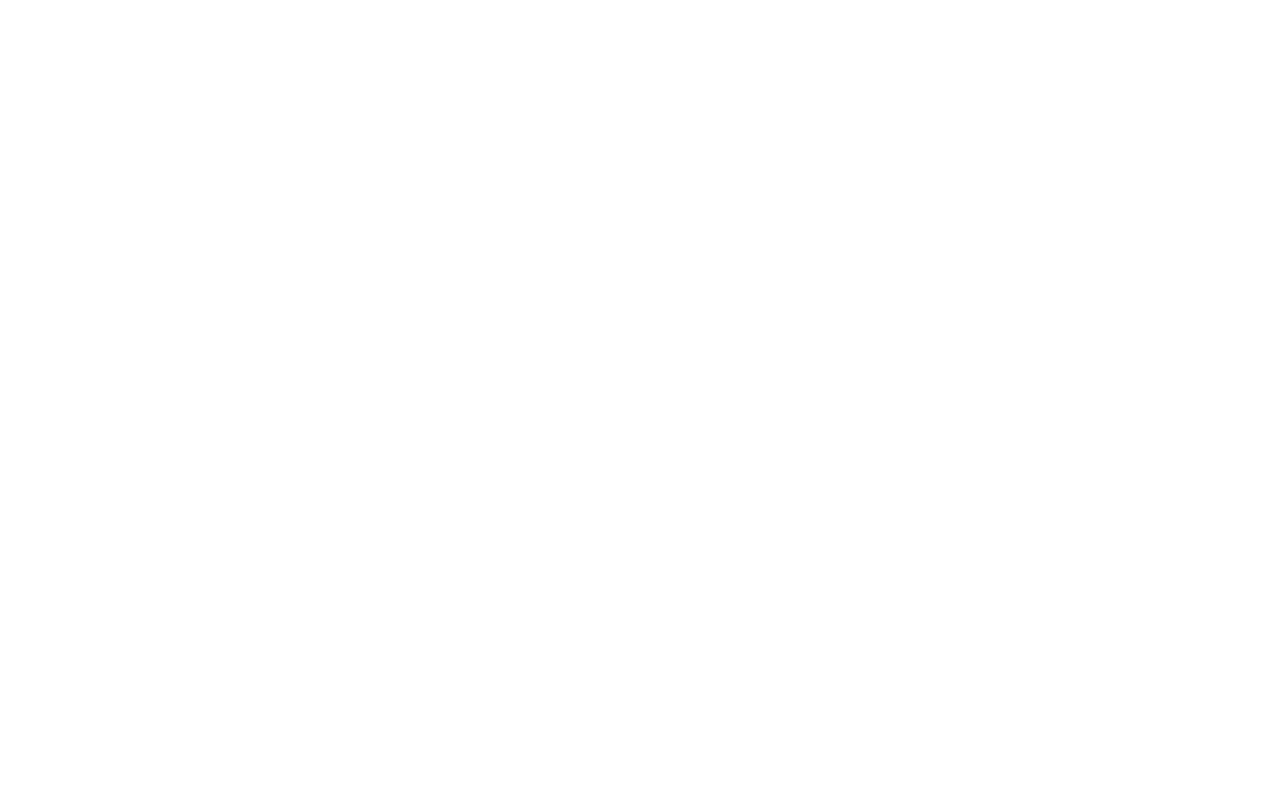
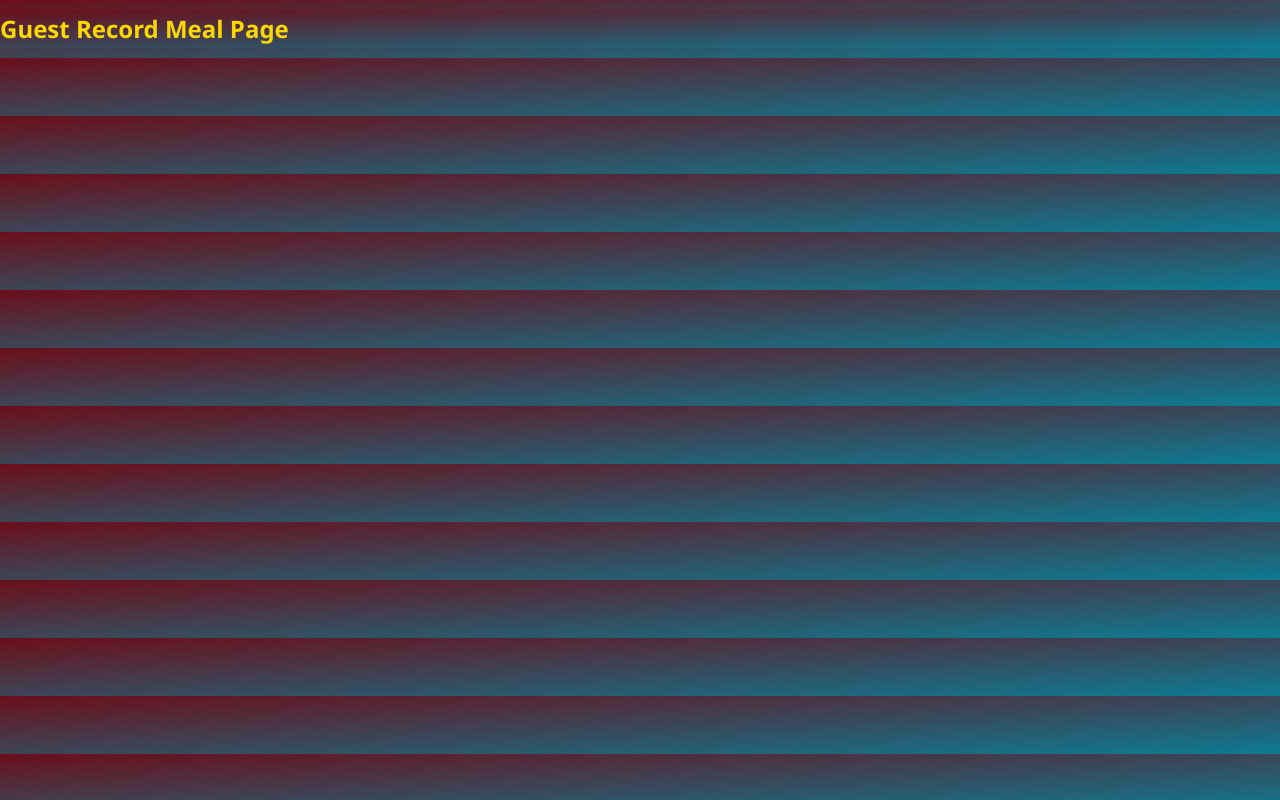
Before and after one commit to howyin/MySmartFoodChoice-React, a React (Vite) app: page /GuestRecordMeal in a window 1280 px wide. Before the commit this address had no page. Built offline with nearby package versions, Linux system fonts and the light colour scheme.

Commit message:
Add pages for guest function and export them
linking of the guest function pages

```diff
--- a/src/App.jsx
+++ b/src/App.jsx
@@ -7,6 +7,9 @@
 import HomeSignInPage from './AuthenticationPage/HomeSignInPage.jsx';
 import HomeSignUpPage from './AuthenticationPage/HomeSignUpPage.jsx';
 import Guest from './Pages/Guest.jsx';
+import GuestViewMeal from './Pages/GuestViewMeal.jsx';
+import GuestViewFood from './Pages/GuestViewFood.jsx';
+import GuestRecordMeal from './Pages/GuestRecordMeal.jsx';
 
 /* don't delete this import */
 import './App.css';
@@ -27,6 +30,9 @@
         <Route path="/SignIn" element={<HomeSignInPage />} />
         <Route path="/SignUp" element={<HomeSignUpPage />} />
         <Route path="/Guest" element={<Guest />} />
+        <Route path="/GuestRecordMeal" element={<GuestRecordMeal />} />
+        <Route path="/GuestViewMeal" element={<GuestViewMeal />} />
+        <Route path="/GuestViewFood" element={<GuestViewFood />} />
 
         {/* Add more routes as needed */}
       </Routes>
--- a/src/Pages/Guest.jsx
+++ b/src/Pages/Guest.jsx
@@ -1,4 +1,3 @@
-import React from 'react';
 import { Link } from 'react-router-dom';
 import './Guest.css';
 
@@ -7,9 +6,15 @@
     <div className="guest-container">
       <h2>Welcome, Guest!</h2>
       <div className="guest-buttons">
-        <button onClick={() => console.log('Record Meal')}>Record Meal</button>
-        <button onClick={() => console.log('View Meal History')}>View Meal History</button>
-        <button onClick={() => console.log('View Food Recipes')}>View Food Recipes</button>
+        <Link to="/GuestRecordMeal">
+          <button>Record Meal</button>
+        </Link>
+        <Link to="/GuestViewMeal">
+          <button>View Meal History</button>
+        </Link>
+        <Link to="/GuestViewFood">
+          <button>View Food Recipes</button>
+        </Link>
       </div>
       <div className="signup-link">
         <p>Don't have an account? <Link to="/signup">Sign up here</Link></p>
--- /dev/null
+++ b/src/Pages/GuestRecordMeal.jsx
@@ -0,0 +1,13 @@
+// GuestRecordMeal.jsx
+import React from 'react';
+
+function GuestRecordMeal() {
+  return (
+    <div>
+      <h2>Guest Record Meal Page</h2>
+      {}
+    </div>
+  );
+}
+
+export default GuestRecordMeal;
--- /dev/null
+++ b/src/Pages/GuestViewFood.jsx
@@ -0,0 +1,13 @@
+// GuestViewMeal.jsx
+import React from 'react';
+
+function GuestViewMeal() {
+  return (
+    <div>
+      <h2>Guest View Meal History Page</h2>
+      {}
+    </div>
+  );
+}
+
+export default GuestViewMeal;
--- /dev/null
+++ b/src/Pages/GuestViewMeal.jsx
@@ -0,0 +1,13 @@
+// GuestViewFood.jsx
+import React from 'react';
+
+function GuestViewFood() {
+  return (
+    <div>
+      <h2>Guest View Food Recipes Page</h2>
+      {}
+    </div>
+  );
+}
+
+export default GuestViewFood;
```
Also changed, not shown: src/Pages/GuestRecordMeal.css (added), src/Pages/GuestViewFood.css (added), src/Pages/GuestViewMeal.css (added).
